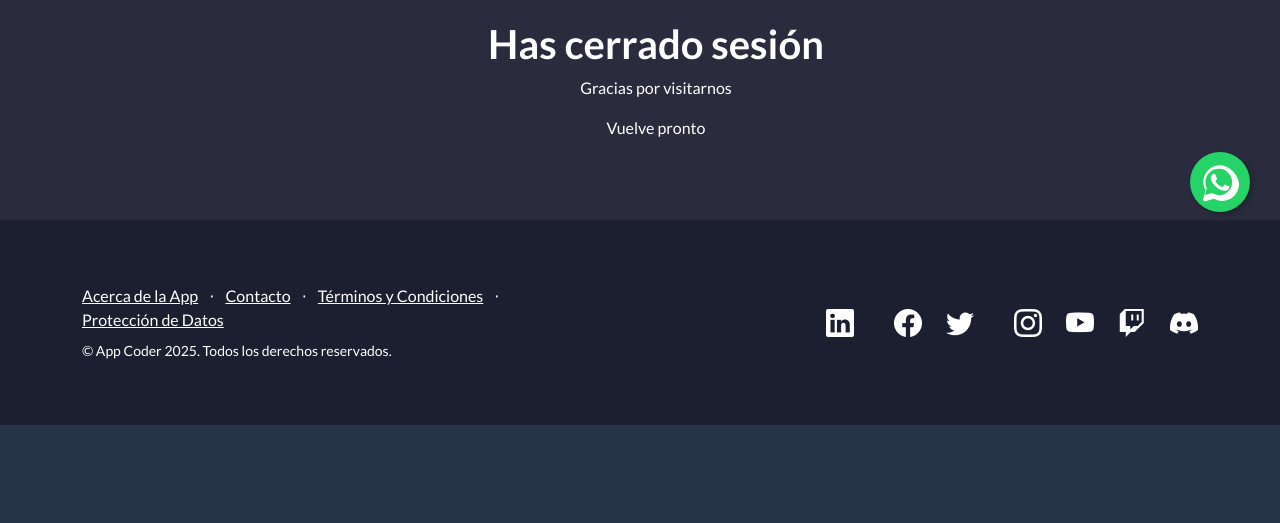
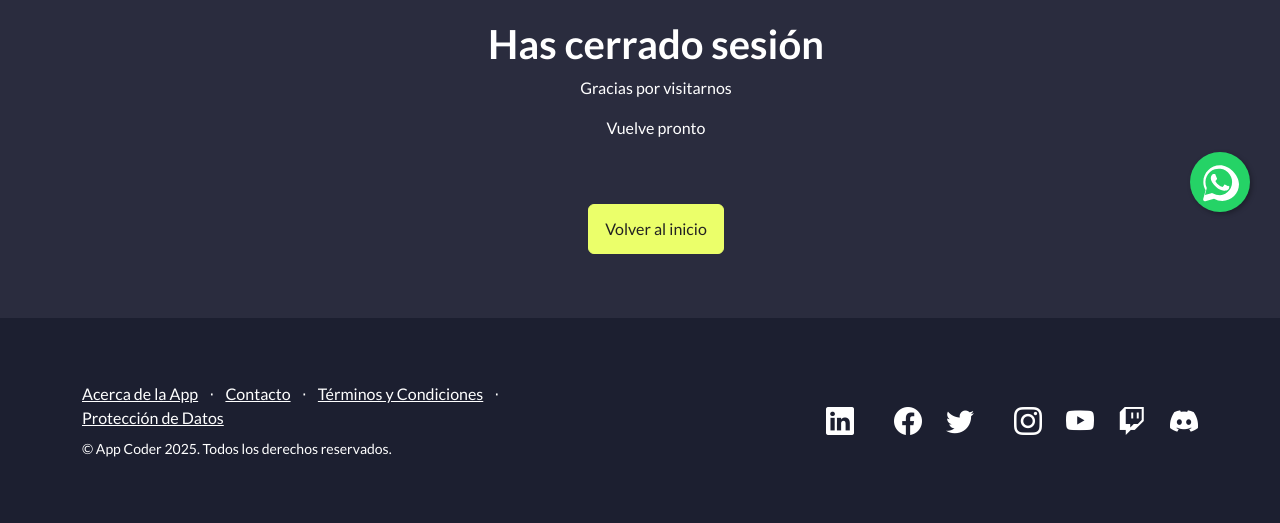
Before and after one commit to vanerm/CursoPython, a Django app: page /AppCoder/logout/ in a window 1280 px wide. Shown: the part 558-1081 px from the top of the page. Before the commit the page ends 983 px from the top, so only its background shows below. Run offline with Django 5.2, Linux system fonts and the light colour scheme; some libraries are stand-ins or nearby versions; some web fonts are replaced.

Commit message:
Updated path from 'inicio/' to '' and added return button on logout page

```diff
--- a/AppCoder/template/logout.html
+++ b/AppCoder/template/logout.html
@@ -8,6 +8,11 @@
     <p class="text-center">Vuelve pronto</p>
     <br>
     <br>
+    <main class="container text-white text-center">
+        <a href="{% url 'inicio' %}" class="btn btn-primary">Volver al inicio</a>
+    </main>
+    <br>
+    <br>
 </ul>
 
 
--- a/AppCoder/urls.py
+++ b/AppCoder/urls.py
@@ -4,7 +4,7 @@ from django.contrib.auth.views import LogoutView
 
 urlpatterns = [
     # Home page
-    path('inicio/', views.inicio, name='inicio'),
+    path('', views.inicio, name='inicio'),
     path('padre/', views.inicio, name='padre'),
     # CURSOS
     path('cursos/', views.cursos, name='cursos'),
```
Also changed, not shown: db.sqlite3.
